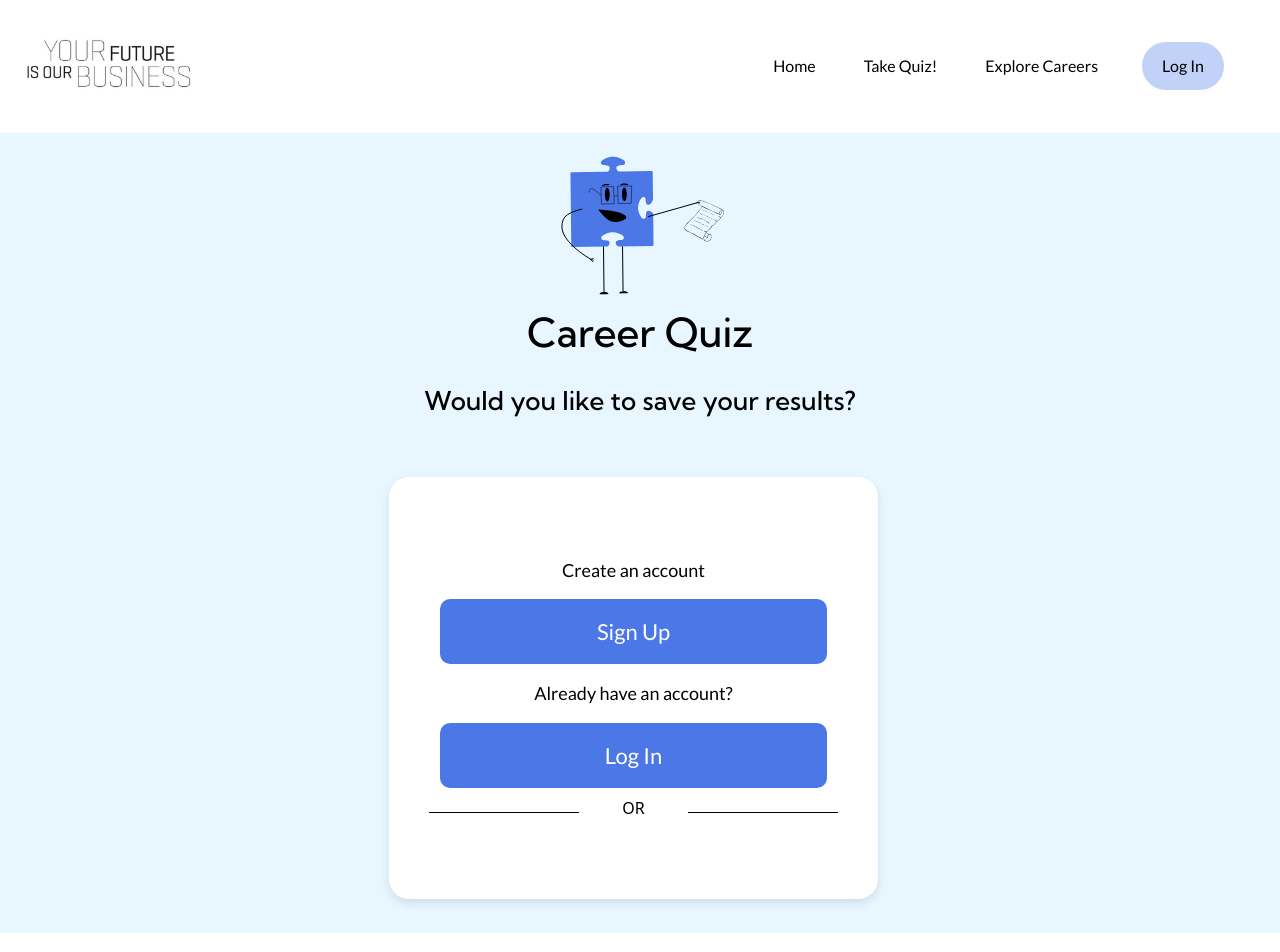
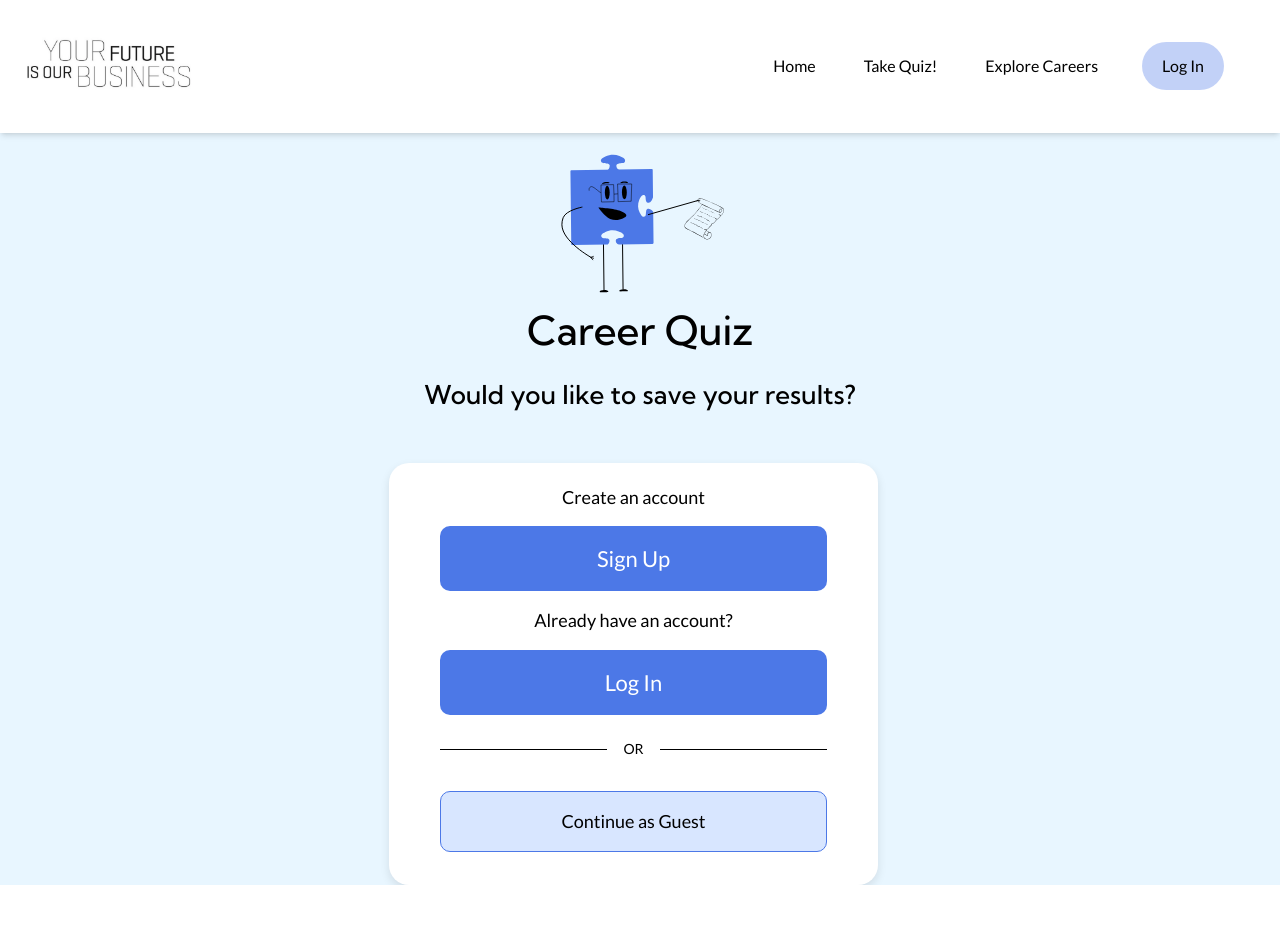
Before and after one commit to ucsc-blueprint/yfiob2, a Next.js app: page /choose-account-type in a window 1280 px wide. Shown: the top 952 px of the page. After the commit the page ends 885 px from the top, so only its background shows below. Built offline with nearby package versions, Linux system fonts and the light colour scheme.

Commit message:
added boxbutton, fixed spacing on signup, login, chooseaccounttype pages

```diff
--- a/src/app/choose-account-type/page.jsx
+++ b/src/app/choose-account-type/page.jsx
@@ -1,82 +1,160 @@
 "use client";
 import { Navbar } from "../../components/Navbar/Navbar";
 import Button from "../../components/Button.jsx";
+import BoxButton from "../../components/BoxButton.jsx";
 import Image from 'next/image';
 import Puzzle from "../../assets/BluePuzzleGuy.svg"
+import { useRouter } from 'next/navigation';
 
 
 export const Page = () => {
 
+    const router = useRouter();
+
+    const handleLoginClick = () => {
+        router.push('/login'); // Navigate to the /login page
+    };
+
+    const handleSignUpClick = () => {
+        router.push('/sign-up'); // Navigate to the /signup page
+    }
+
+    const goToQuiz = () => {
+        router.push('/'); // Navigate to the quiz page
+    }
+
     return (
+      //   <>
+      //     <Navbar />
+      //     <div className="bg-[#E8F6FF] h-screen flex flex-col justify-center items-center">
+      //       <Image
+      //         priority
+      //         src={Puzzle}
+      //         alt="Puzzle Guy"
+      //         className="pb-0 mb-0 w-138 h-137 pt-0"
+      //       />
+      //       <div className="space-y-4 w-[502px] pt-0">
+      //         <h1 className="font-medium font-kumbh text-[40px] leading-[40px] tracking-normal text-center pt-0 mu-0">
+      //           Career Quiz
+      //         </h1>
+
+      //         <p className="font-medium text-[26px] m-8 leading-[40px] tracking-normal text-center font-kumbh pt-3 pb-10">
+      //           Would you like to save your results?
+      //         </p>
+
+      //         {/* Parent Container */}
+      //         <div className="mt-8 bg-white h-[422px] w-[489px] rounded-[20px] shadow-[0px_4px_9.4px_rgba(0,0,0,0.1)] flex flex-col justify-center items-center">
+      //           <p className="font-lato font-normal text-lg ">
+      //             Create an account
+      //           </p>
+      //           <div className="w-full px-[51px] h-[57px] my-[15px]">
+      //             <BoxButton
+      //               text="Sign Up"
+      //               color="blue"
+      //               onClick={handleSignUpClick}
+      //             />
+      //           </div>
+
+      //           <p className="font-lato font-normal text-lg mt-2">
+      //             Already have an account?
+      //           </p>
+      //           <div className="w-full px-[51px] h-[57px] my-4">
+      //             <BoxButton
+      //               text="Log In"
+      //               color="blue"
+      //               onClick={handleLoginClick}
+      //             />
+      //           </div>
+
+      //           <div className="w-full px-[51px] my-4 ">
+      //             <div className="flex items-center justify-between w-full">
+      //               <div className="flex-1 h-px bg-black" />
+      //               <p className="px-4 text-sm font-lato text-black">OR</p>
+      //               <div className="flex-1 h-px bg-black" />
+      //             </div>
+      //           </div>
+
+      //           <div className="w-full px-[51px] h-[57px] my-4">
+      //             <BoxButton
+      //               text="Continue as Guest"
+      //               color="lightblue"
+      //               onClick={goToQuiz}
+      //             />
+      //           </div>
+      //         </div>
+
+      //         {/* Student ID Input */}
+      //       </div>
+
+      //       <div className="my-6 w-[502px] flex flex-col  gap-4 p-4 items-center justify-center h-screen"></div>
+      //     </div>
+      //   </>
+
       <>
+        <div className="min-h-screen flex flex-col bg-[#E8F6FF] overflow-hidden">
           <Navbar />
-            <div className="bg-[#E8F6FF] h-screen flex flex-col justify-center items-center">
+
+          <div className="flex-grow flex flex-col items-center justify-center">
+            {/* Puzzle Image */}
             <Image
               priority
               src={Puzzle}
               alt="Puzzle Guy"
-                    className="pb-0 mb-0 w-138 h-137 pt-12"
+              className="pb-0 mb-0 w-138 h-137 pt-0"
             />
-                <div className = "space-y-4 w-[502px] pt-0">
-                    <h1 className="font-medium font-kumbh text-[40px] leading-[40px] tracking-normal text-center pt-0 mu-0">
+
+            {/* Content Wrapper */}
+            <div className="w-[502px] space-y-6">
+              <h1 className="font-medium font-kumbh text-[40px] leading-[40px] tracking-normal text-center">
                 Career Quiz
               </h1>
 
-                    <p className="font-medium text-[26px] m-8 leading-[40px] tracking-normal text-center font-kumbh pt-3 pb-10">
+              <p className="font-medium text-[26px] leading-[40px] tracking-normal text-center font-kumbh pb-6">
                 Would you like to save your results?
               </p>
 
-
-                    {/* Parent Container */}
-                    <div className="mt-8 bg-white h-[422px] w-[489px] rounded-[20px] shadow-[0px_4px_9.4px_rgba(0,0,0,0.1)] flex flex-col justify-center items-center">
-                        <p className="font-lato font-normal text-lg ">
+              {/* Account Options Box */}
+              <div className="bg-white h-[422px] w-[489px] rounded-[20px] shadow-[0px_4px_9.4px_rgba(0,0,0,0.1)] flex flex-col justify-center items-center">
+                <p className="font-lato font-normal text-lg">
                   Create an account
                 </p>
+
                 <div className="w-full px-[51px] h-[57px] my-[15px]">
-                            <Button
-                                text = "Sign Up"
-                                size = "box"
-                                // onClick = {handleSubmit}
+                  <BoxButton
+                    text="Sign Up"
+                    color="blue"
+                    onClick={handleSignUpClick}
                   />
                 </div>
-
 
                 <p className="font-lato font-normal text-lg mt-2">
                   Already have an account?
                 </p>
                 <div className="w-full px-[51px] h-[57px] my-4">
-                            <Button
-                                text = "Log In"
-                                size = "box"
-                                // onClick = {handleSubmit}
+                  <BoxButton
+                    text="Log In"
+                    color="blue"
+                    onClick={handleLoginClick}
                   />
                 </div>
 
-                        <div className="flex w-full justify-between px-10">
-                            <div className="bg-black w-[150px] h-[1px] mt-4 "> </div>
-                            <p className="px-[27px]">OR</p>
-                            <div className="bg-black w-[150px] h-[1px] mt-4"> </div>
+                <div className="w-full px-[51px] my-4">
+                  <div className="flex items-center justify-between w-full">
+                    <div className="flex-1 h-px bg-black" />
+                    <p className="px-4 text-sm font-lato text-black">OR</p>
+                    <div className="flex-1 h-px bg-black" />
+                  </div>
                 </div>
 
-
-                        {/* <p className=" font-lato font-normal text-[20px] ">
-                            __ OR __
-                        </p> */}
-
-
+                <div className="w-full px-[51px] h-[57px] my-4">
+                  <BoxButton
+                    text="Continue as Guest"
+                    color="lightblue"
+                    onClick={goToQuiz}
+                  />
                 </div>
-
-
-
-
-
-
-                    {/* Student ID Input */}
-
               </div>
-
-                    <div className="my-6 w-[502px] flex flex-col  gap-4 p-4 items-center justify-center h-screen">
-
+            </div>
           </div>
         </div>
       </>
--- a/src/app/login/page.jsx
+++ b/src/app/login/page.jsx
@@ -35,48 +35,57 @@ function Page() {
 
     return (
       <>
+        <div className="min-h-screen flex flex-col bg-[#E8F6FF] overflow-hidden">
           <Navbar />
-            <div className="flex flex-col items-center h-screen bg-[#E8F6FF]">
-                <div className = "space-y-4 w-[502px] mt-20">
-                    <h1 className="text-4xl font-lato font-medium text-[40px] m-8 leading-[40px] tracking-normal text-center">
+
+          {/* Centered Login Content */}
+          <div className="flex-grow flex items-center justify-center">
+            <div className="w-[502px] space-y-6">
+              <h1 className="text-4xl font-lato font-bold text-[40px] leading-[40px] tracking-normal text-center mb-8">
                 Login
               </h1>
 
               {/* Email Input */}
-                    <p className="text-left font-lato font-normal text-[20px] leading-[20px] tracking-normal">Email</p>
+              <div className="space-y-1">
+                <p className="text-left font-lato font-normal text-[20px]">
+                  Email
+                </p>
                 <TextBox
-                            type = "text"
-                            Placeholder = {"Email"}
+                  type="text"
+                  Placeholder={"Email"}
                   onChange={(e) => setEmail(e.target.value)}
-                            onFocus={(e) => e.target.style.color = "black"}  // Change text color to black on focus
+                  onFocus={(e) => (e.target.style.color = "black")}
                   value={email}
                   id="email"
                 />
+              </div>
 
               {/* Password Input */}
-                    <p className="text-left font-lato font-normal text-[20px] leading-[20px] tracking-normal">Password</p>
+              <div className="space-y-1">
+                <p className="text-left font-lato font-normal text-[20px]">
+                  Password
+                </p>
                 <TextBox
-                            type = "password"
-                            Placeholder = {"Password"}
+                  type="password"
+                  Placeholder={"Password"}
                   onChange={(e) => setPassword(e.target.value)}
-                            onFocus={(e) => e.target.style.color = "black"}  // Change text color to black on focus
+                  onFocus={(e) => (e.target.style.color = "black")}
                   value={password}
                   id="password"
                 />
               </div>
 
-                <div className="space-y-6 my-7 w-[502px]">
-                    <Button
-                        text = "Log In"
-                        size = "big"
-                        onClick = {handleLogin}
-                    />
-                    <p className="text-center font-lato text-[20px]">Don't have an account?
-                    &nbsp;
+              {/* Log In Button */}
+              <Button text="Log In" size="big" onClick={handleLogin} />
+
+              {/* Sign Up Link */}
+              <p className="text-center font-lato text-[20px]">
+                Don't have an account?{" "}
                 <Link href="/sign-up" className="text-[#4C78E7]">
                   Sign Up!
                 </Link>
               </p>
+            </div>
           </div>
         </div>
       </>
--- a/src/components/BoxButton.jsx
+++ b/src/components/BoxButton.jsx
@@ -1,27 +1,34 @@
 import React from "react";
 
-export const BoxButton = ({text, color, onClick}) => {
-  // Button size is dependent on text-size
+export const BoxButton = ({ text, color = "blue", onClick }) => {
   if (color === "gray") {
     return (
       <button
-        className = "text-white font-lato font-normal text-[1.125rem] bg-[#4C78E7] w-max p-4 pl-8 pr-8 rounded-[30px]"
-        onClick = {onClick}
+        className="min-w-[118px] bg-[#E0E0E0] text-[#4F4F4F] font-lato text-[1rem] px-6 py-3 rounded-[10px]"
+        onClick={onClick}
       >
         {text}
       </button>
     );
-  // Button size is based on parent container
-  } else if (size === "blue") {
+  } else if (color === "blue") {
     return (
-        <button
-            className="rounded-[10px] text-white font-lato text-center w-full font-normal text-[22px] bg-[#4C78E7] p-4 pl-8 pr-8"
-            onClick = {onClick}
-        >
-            {text}
-        </button>
+      <button
+        className="w-full bg-[#4C78E7] text-white font-lato text-[1.375rem] px-8 py-4 rounded-[10px]"
+        onClick={onClick}
+      >
+        {text}
+      </button>
+    );
+  } else if (color === "lightblue") {
+    return (
+      <button
+        className="w-full bg-[#D8E6FF] border border-[#4C78E7] text-black font-lato text-[1.125rem] px-8 py-4 rounded-[10px]"
+        onClick={onClick}
+      >
+        {text}
+      </button>
     );
   }
 };
 
-export default Button;
+export default BoxButton;
```
Also changed, not shown: src/app/sign-up/page.jsx (+30 -35 lines). Lines whose indentation alone changed are shown as unchanged.
